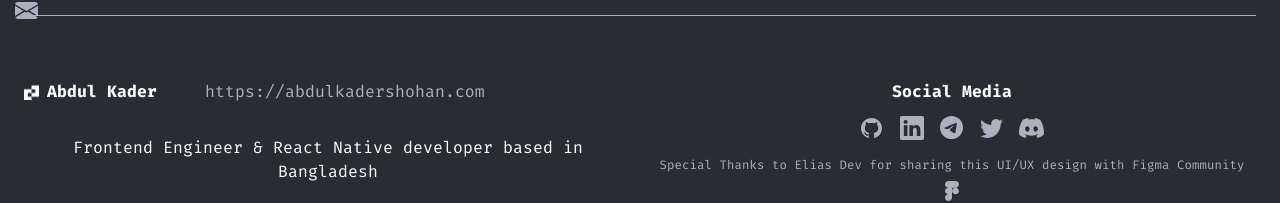
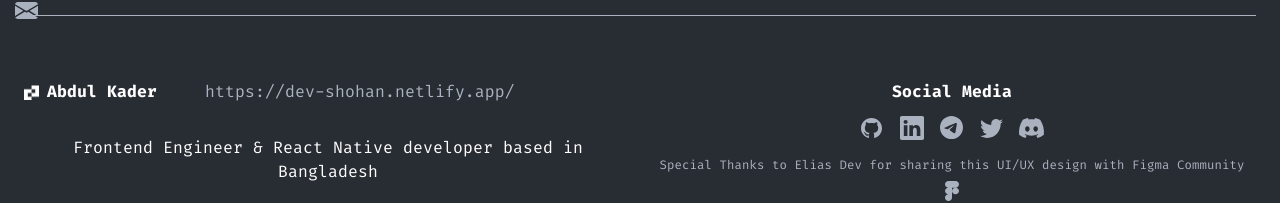
Before and after one commit to abdulkadershohan/react-protfolio, a React (Create React App) app: page /contact in a window 1280 px wide. Shown: the part 417-620 px from the top of the page. Built offline with nearby package versions, Linux system fonts and the light colour scheme.

Commit message:
footer & logo update

```diff
--- a/public/index.html
+++ b/public/index.html
@@ -7,7 +7,7 @@
   <meta name="viewport" content="width=device-width, initial-scale=1" />
   <meta name="theme-color" content="#000000" />
   <meta name="description" content="Web site created using create-react-app" />
-  <link rel="apple-touch-icon" href="%PUBLIC_URL%/logo192.png" />
+  <link rel="apple-touch-icon" href="%PUBLIC_URL%/logo.png" />
   <!--
       manifest.json provides metadata used when your web app is installed on a
       user's mobile device or desktop. See https://developers.google.com/web/fundamentals/web-app-manifest/
--- a/src/components/footer/Footer.js
+++ b/src/components/footer/Footer.js
@@ -44,7 +44,7 @@ const footerData = {
     ],
     socialsTitle: "Social Media",
     discription: `Frontend Engineer & React Native developer based in Bangladesh`,
-    link: 'https://abdulkadershohan.com',
+    link: 'https://dev-shohan.netlify.app/',
     copyRight: 'Abdul Kader Shohan. All rights reserved.',
     logo: logo,
     logoTitle: 'Abdul Kader',
```
Also changed, not shown: public/logo.png (added).
